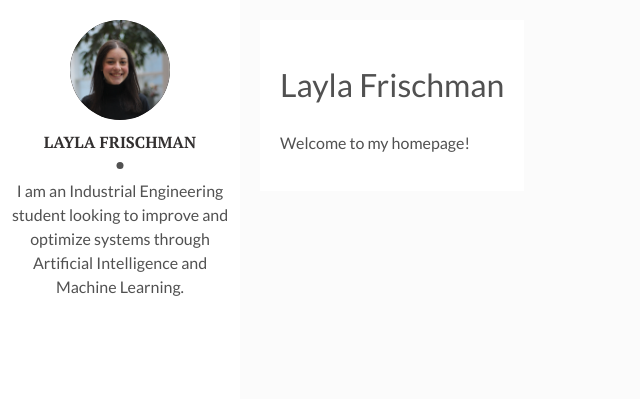
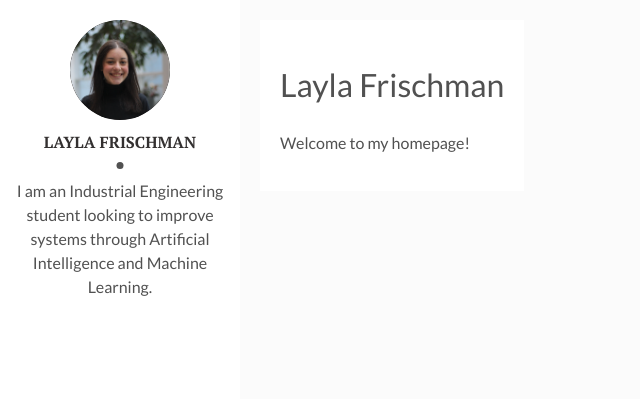
Before and after one commit to laylafrischman/laylafrischman.github.io, a Jekyll site: the page built from index.md, in a window 1280 px wide. Shown: the top 399 px of the page, without its empty margins (0-640 px from the left). Built offline with Jekyll 4.4.1, drawn with Linux system fonts in a browser that asks for light colours.

Commit message:
Edited description

```diff
--- a/_config.yml
+++ b/_config.yml
@@ -31,7 +31,7 @@ author:
   name: Layla Frischman # add your name
   img: laylafrischman.jpeg # add your photo
   about: >- # add an about section
-   I am an Industrial Engineering student looking to improve and optimize systems through Artificial Intelligence and Machine Learning.
+   I am an Industrial Engineering student looking to improve systems through Artificial Intelligence and Machine Learning.
   resume: resume.pdf # add path to your resume
 
 # General settings
```
